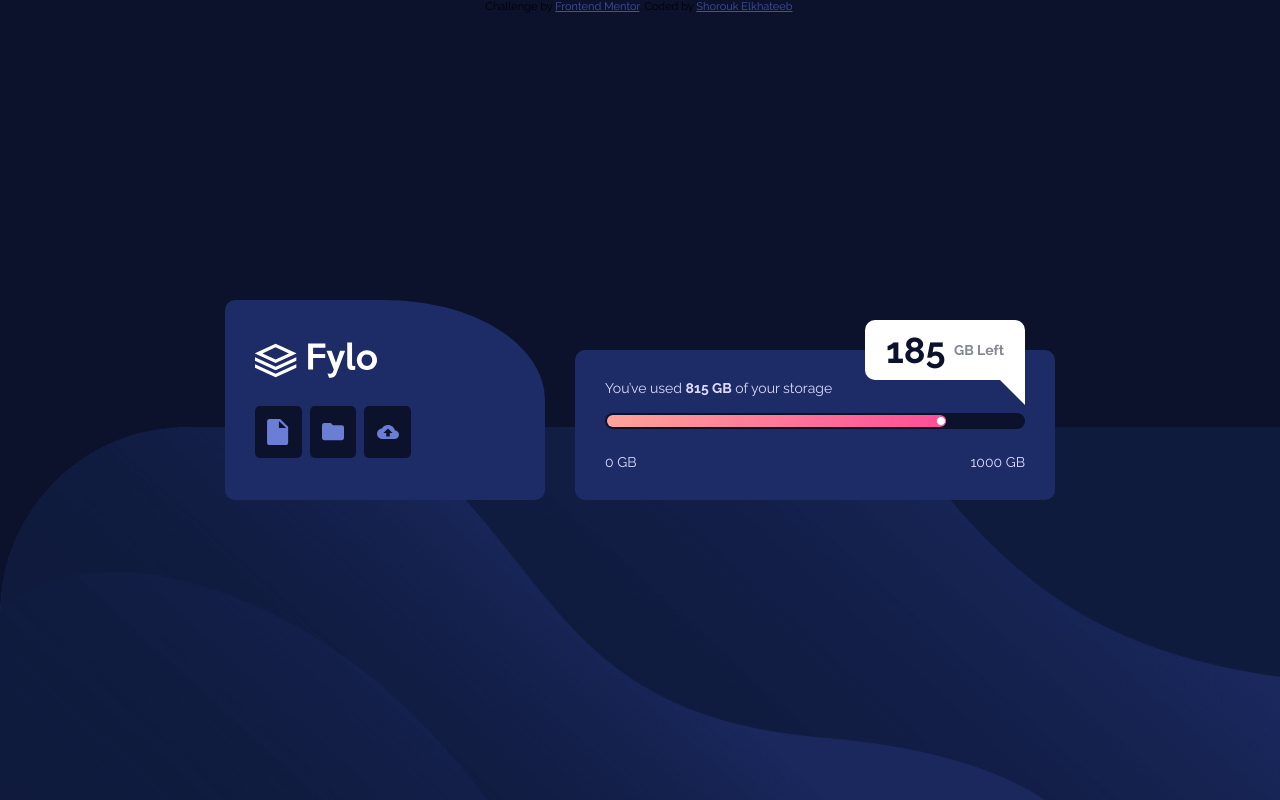
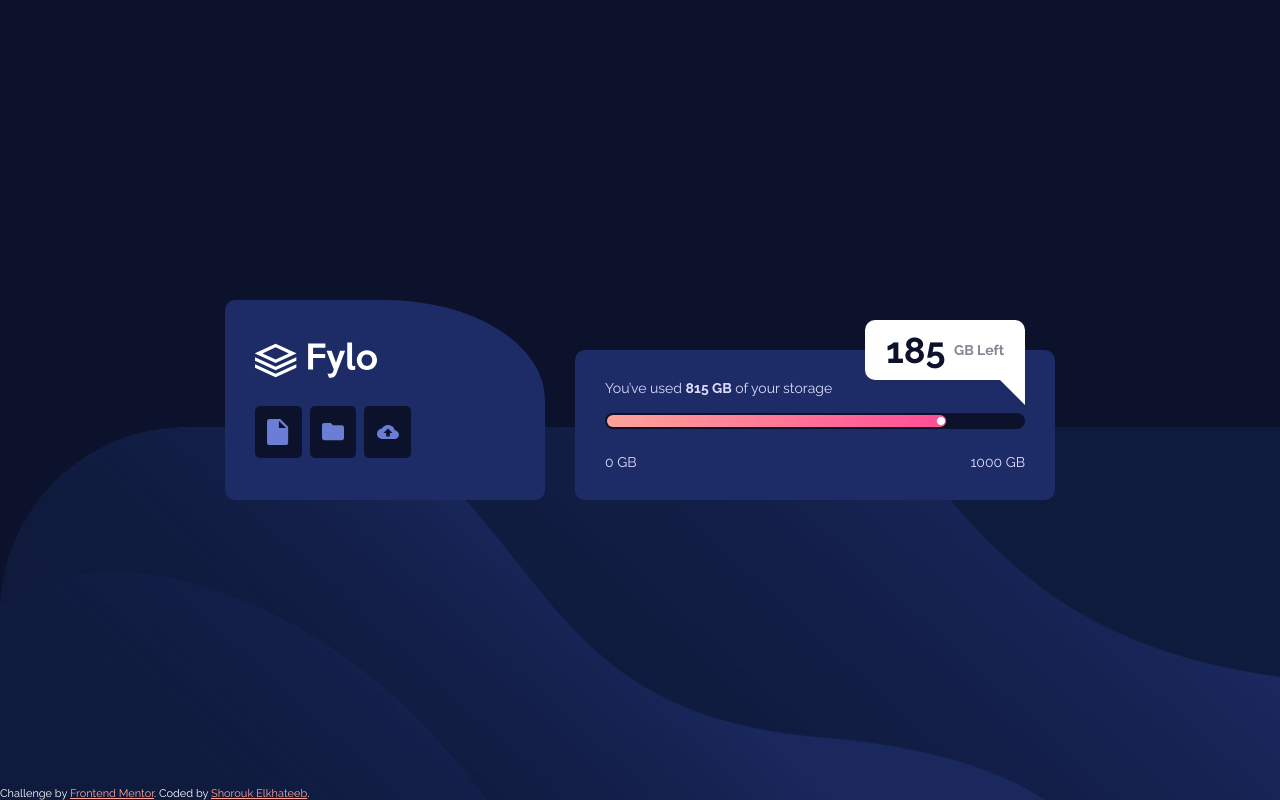
Before and after one commit to shElkhateeb/fylo-data-storage-component-master, a plain HTML site: page index.html in a window 1280 px wide. Drawn offline with Linux system fonts and the light colour scheme.

Commit message:
Syle attribution

```diff
--- a/css/style.css
+++ b/css/style.css
@@ -243,9 +243,11 @@ progress::-moz-progress-bar {
 /* Start footer */
 .attribution {
   font-size: 11px;
-  text-align: center;
+  position: absolute;
+  bottom: 0;
+  color: white;
 }
 .attribution a {
-  color: hsl(228, 45%, 44%);
+  color: var(--color-gradient-from);
 }
 /* End footer */
```
